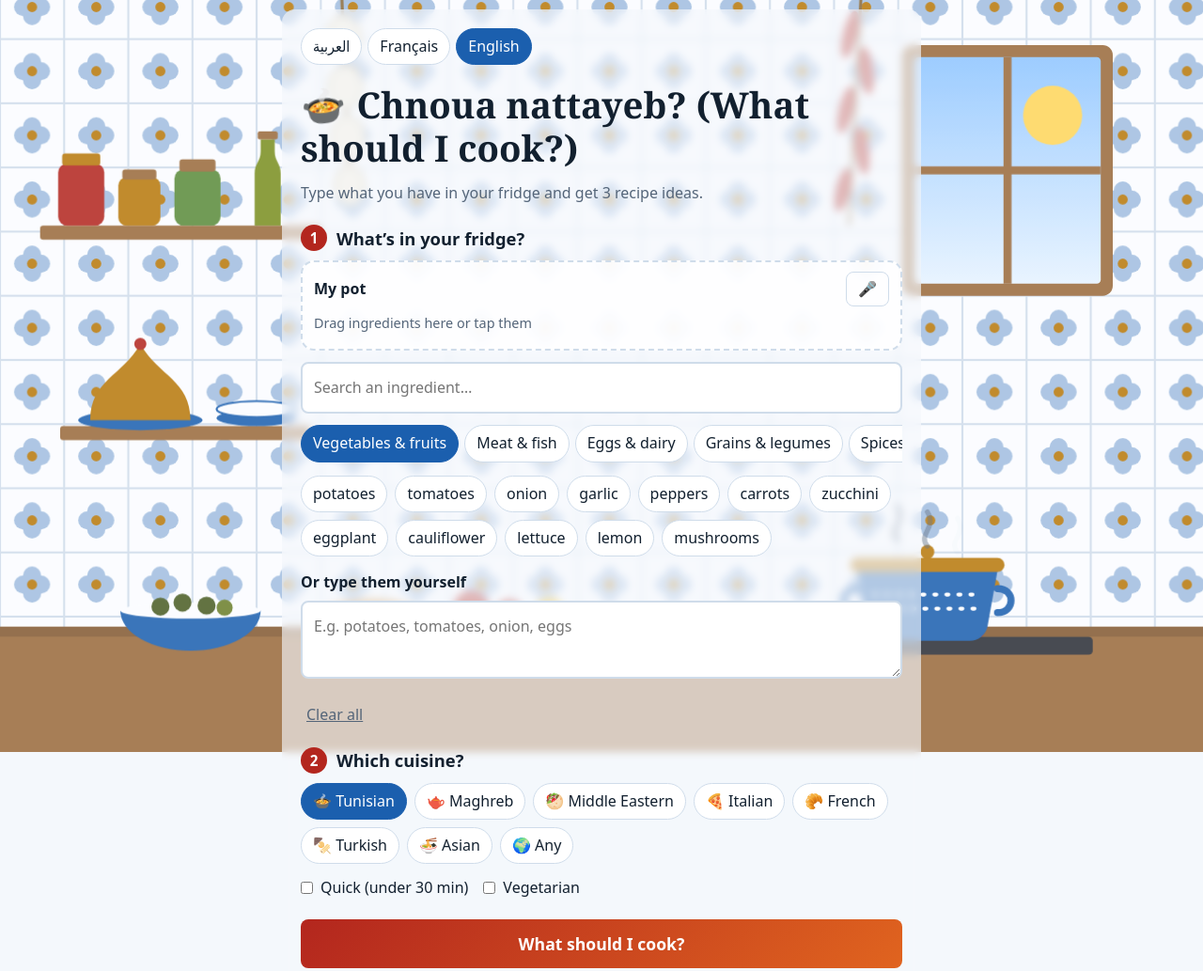
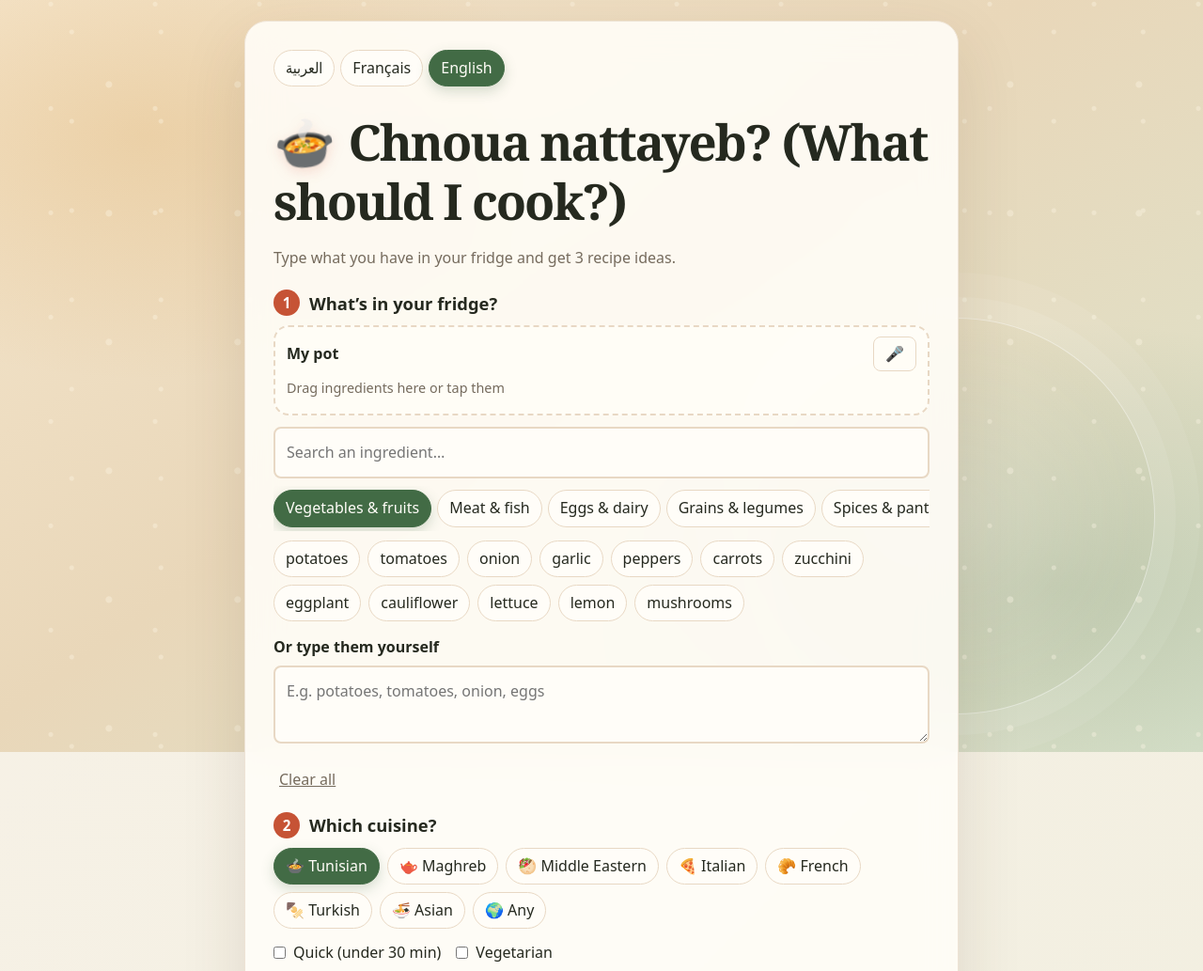
Before and after one commit to MouadhAouitiDev/chnoua-nattayeb, a website: page index.html in a window 1280 px wide. Shown: the top 1033 px of the page at 94% size. Drawn offline with Linux system fonts and the light colour scheme; no server answers.

Commit message:
Update index.html

```diff
--- a/index.html
+++ b/index.html
@@ -128,6 +128,29 @@ main{background:color-mix(in srgb,var(--bg) 64%,transparent);backdrop-filter:blu
 @keyframes pop{50%{transform:scale(1.25)}}
 @keyframes sh{to{background-position:-200% 0}}
 @media (prefers-reduced-motion:reduce){*{animation:none!important;transition:none!important}}
+
+/* Fresh, editorial food-studio background */
+:root{--bg:#f8f2e8;--ink:#25291f;--card:#fffdf8;--line:#e8d8c4;--blue:#426b45;--blue-ink:#fffdf8;--red:#c65335;--gold:#d39a35;--muted:#756b5d;--ok:#467c50;--tilebg:#f5ead9;--wood:#b8794c}
+@media(prefers-color-scheme:dark){:root{--bg:#171e18;--ink:#f6efe2;--card:#202b22;--line:#39483a;--blue:#a5c58a;--blue-ink:#172018;--red:#ef8868;--gold:#e5b75c;--muted:#b8b5a5;--ok:#9acb91;--tilebg:#26362a;--wood:#65432f}}
+body{background:radial-gradient(ellipse at 12% 8%,rgba(228,174,94,.26),transparent 32%),radial-gradient(ellipse at 92% 30%,rgba(198,83,53,.16),transparent 28%),linear-gradient(135deg,var(--bg),color-mix(in srgb,var(--bg) 82%,#d6e0bc));}
+.kitchen{background:radial-gradient(ellipse at 12% 18%,rgba(218,159,74,.25),transparent 28%),radial-gradient(ellipse at 88% 78%,rgba(67,107,69,.2),transparent 32%),linear-gradient(145deg,#f5e6cd,#e9d7b9 45%,#dbe4ce);overflow:hidden}
+.kitchen svg{display:none}
+.kitchen::before,.kitchen::after{content:"";position:absolute;inset:-10%;pointer-events:none}
+.kitchen::before{opacity:.36;background-image:radial-gradient(circle at 15% 20%,#fff8e7 0 2px,transparent 3px),radial-gradient(circle at 78% 24%,#fff8e7 0 3px,transparent 4px),radial-gradient(circle at 64% 76%,#fff8e7 0 2px,transparent 3px);background-size:95px 95px,137px 137px,111px 111px}
+.kitchen::after{inset:auto 4% 5% auto;width:min(42vw,420px);height:min(42vw,420px);border-radius:50%;border:1px solid rgba(255,255,255,.45);box-shadow:0 0 0 22px rgba(255,255,255,.08),0 0 0 48px rgba(255,255,255,.06);background:radial-gradient(circle at 50% 50%,rgba(255,255,255,.18),transparent 68%)}
+main{max-width:760px;margin:22px auto 0;background:color-mix(in srgb,var(--card) 90%,transparent);backdrop-filter:blur(18px);border:1px solid color-mix(in srgb,var(--line) 72%,white);border-radius:24px;box-shadow:0 24px 70px rgba(74,53,28,.12);padding:clamp(18px,4vw,30px)}
+footer{position:relative}
+h1{letter-spacing:-.04em;font-size:clamp(2.2rem,6vw,3.3rem)}
+h1::before{filter:drop-shadow(0 4px 7px rgba(198,83,53,.18))}
+.pill{transition:all .2s ease}
+.pill[aria-pressed="true"]{box-shadow:0 5px 14px color-mix(in srgb,var(--blue) 22%,transparent)}
+.recipe{border-radius:16px;box-shadow:0 8px 24px rgba(75,54,32,.05)}
+.pot{border-radius:16px}
+.btn{border-radius:14px;background:linear-gradient(120deg,#bd4d32,#e18a45);box-shadow:0 8px 20px rgba(198,83,53,.2)}
+.btn.alt{background:linear-gradient(120deg,#426b45,#6f955e);color:#fff}
+@media(max-width:700px){main{margin:10px 10px 0;padding:18px;border-radius:20px}.kitchen{background:radial-gradient(ellipse at 15% 10%,rgba(228,174,94,.2),transparent 35%),linear-gradient(150deg,#f5e6cd,#e5d9c3 55%,#dbe4ce)}.kitchen::after{width:65vw;height:65vw;right:-20vw;bottom:8%;opacity:.7}body{background:var(--bg)}}
+@media(prefers-color-scheme:dark){.kitchen{background:radial-gradient(ellipse at 12% 18%,rgba(218,159,74,.12),transparent 30%),radial-gradient(ellipse at 88% 78%,rgba(67,107,69,.22),transparent 32%),linear-gradient(145deg,#1b261e,#20251f 55%,#1b2a20)}.kitchen::before{opacity:.1}main{box-shadow:0 24px 70px rgba(0,0,0,.25)}}
+
 </style>
 </head>
 <body>
```
